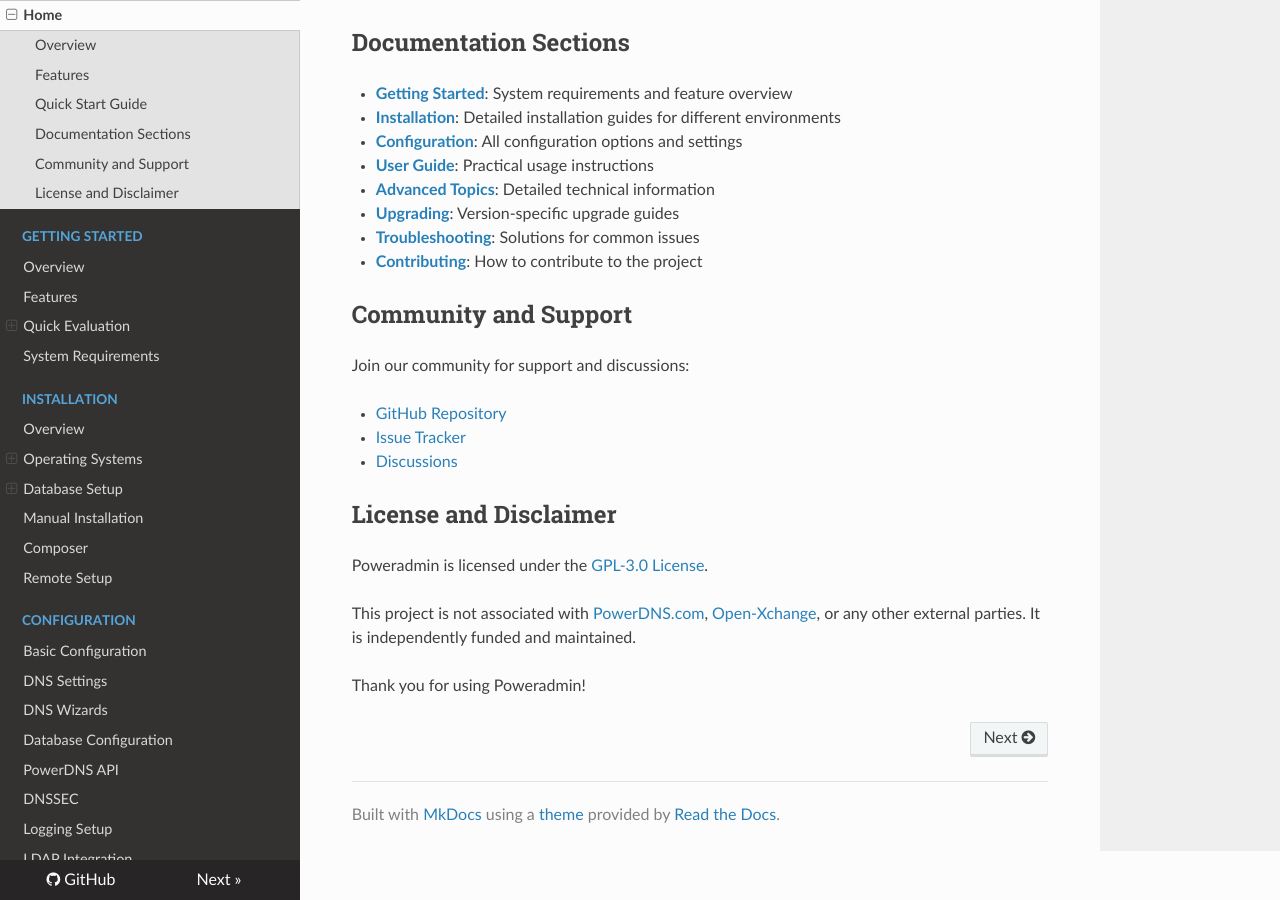
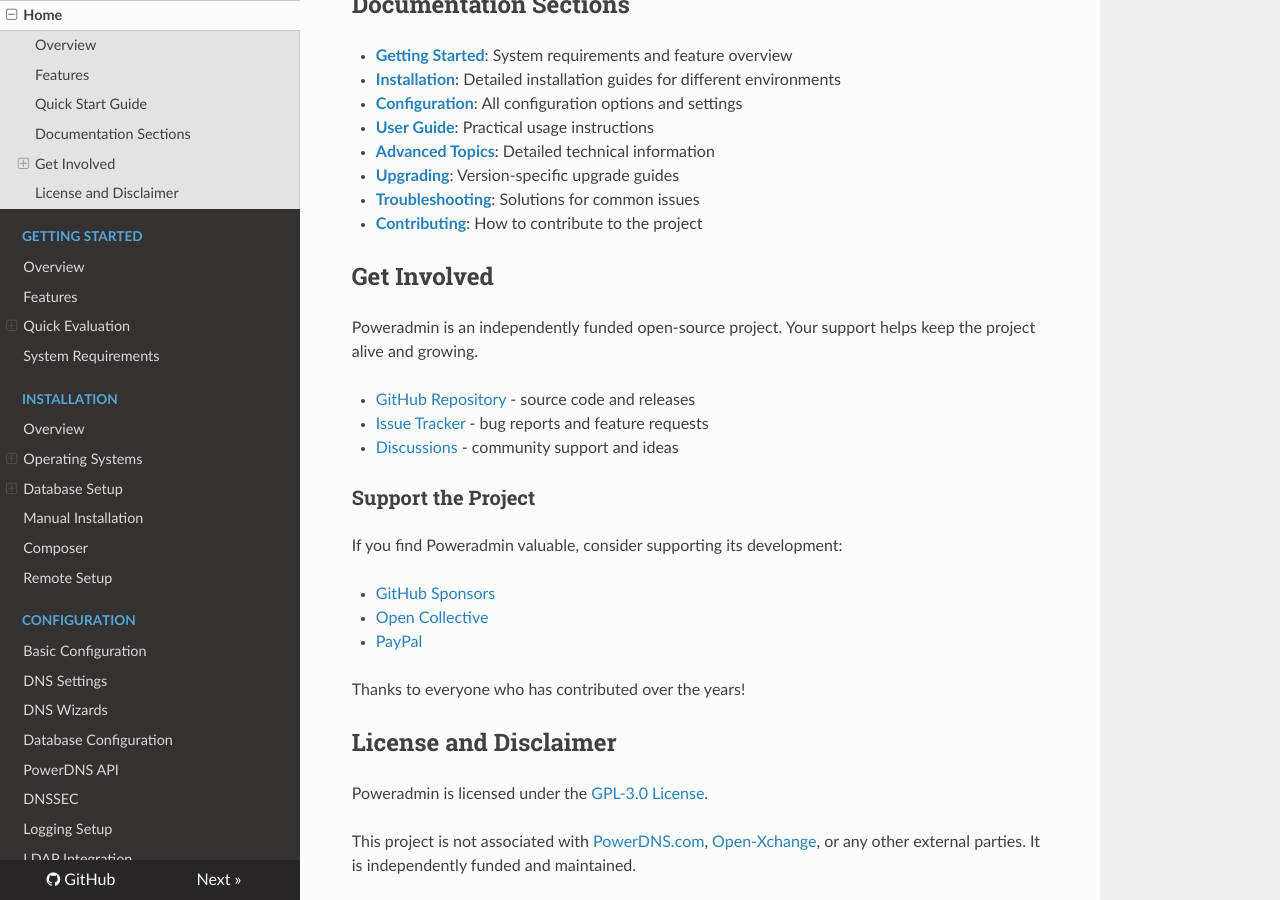
Before and after one commit to poweradmin/poweradmin-docs, an MkDocs documentation site: the page built from docs/index.md, in a window 1280 px wide and 900 px high, scrolled down 855 px. Built offline with MkDocs 1.6.1, drawn with Linux system fonts in a browser that asks for light colours; nearby versions of some CDN libraries; some of the changed text lies outside the part shown.

Commit message:
docs: add donation links and update site announcement

```diff
--- a/docs/index.md
+++ b/docs/index.md
@@ -34,13 +34,23 @@
 - **[Troubleshooting](troubleshooting/debugging.md)**: Solutions for common issues
 - **[Contributing](contributing/development.md)**: How to contribute to the project
 
-## Community and Support
+## Get Involved
 
-Join our community for support and discussions:
+Poweradmin is an independently funded open-source project. Your support helps keep the project alive and growing.
 
-- [GitHub Repository](https://github.com/poweradmin/poweradmin-docs)
-- [Issue Tracker](https://github.com/poweradmin/poweradmin-docs/issues)
-- [Discussions](https://github.com/poweradmin/poweradmin/discussions)
+- [GitHub Repository](https://github.com/poweradmin/poweradmin) - source code and releases
+- [Issue Tracker](https://github.com/poweradmin/poweradmin/issues) - bug reports and feature requests
+- [Discussions](https://github.com/poweradmin/poweradmin/discussions) - community support and ideas
+
+### Support the Project
+
+If you find Poweradmin valuable, consider supporting its development:
+
+- [GitHub Sponsors](https://github.com/sponsors/edmondas)
+- [Open Collective](https://opencollective.com/poweradmin)
+- [PayPal](https://paypal.me/egirkantas)
+
+Thanks to everyone who has contributed over the years!
 
 ## License and Disclaimer
 
--- a/mkdocs.yml
+++ b/mkdocs.yml
@@ -23,7 +23,7 @@
   - css/extra.css
 
 extra:
-  announcement: "Note: This documentation is still in progress, not reviewed properly, and might contain some errors or outdated images. It's intended for the upcoming 4.0.0 release, so configuration settings might be different from previous versions."
+  announcement: "This documentation covers Poweradmin 4.x. Some sections are still being expanded."
 
 validation:
   links:
```
